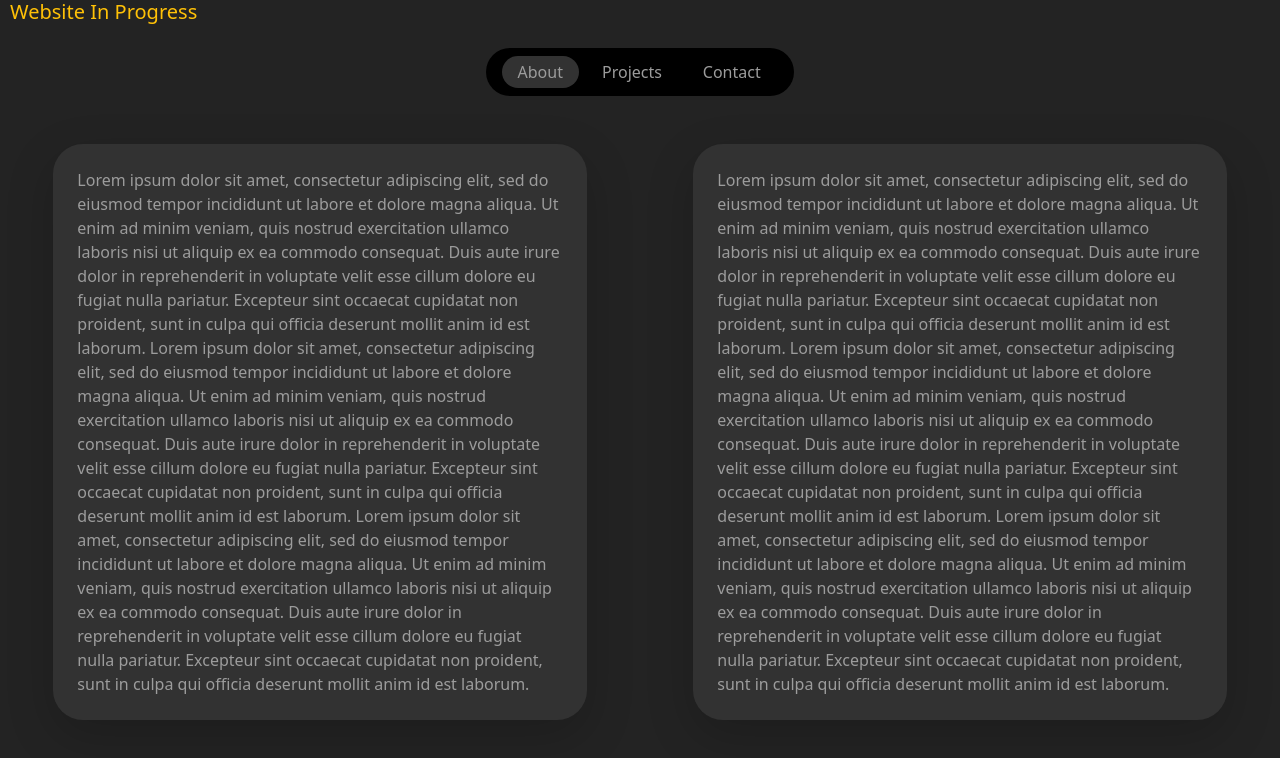
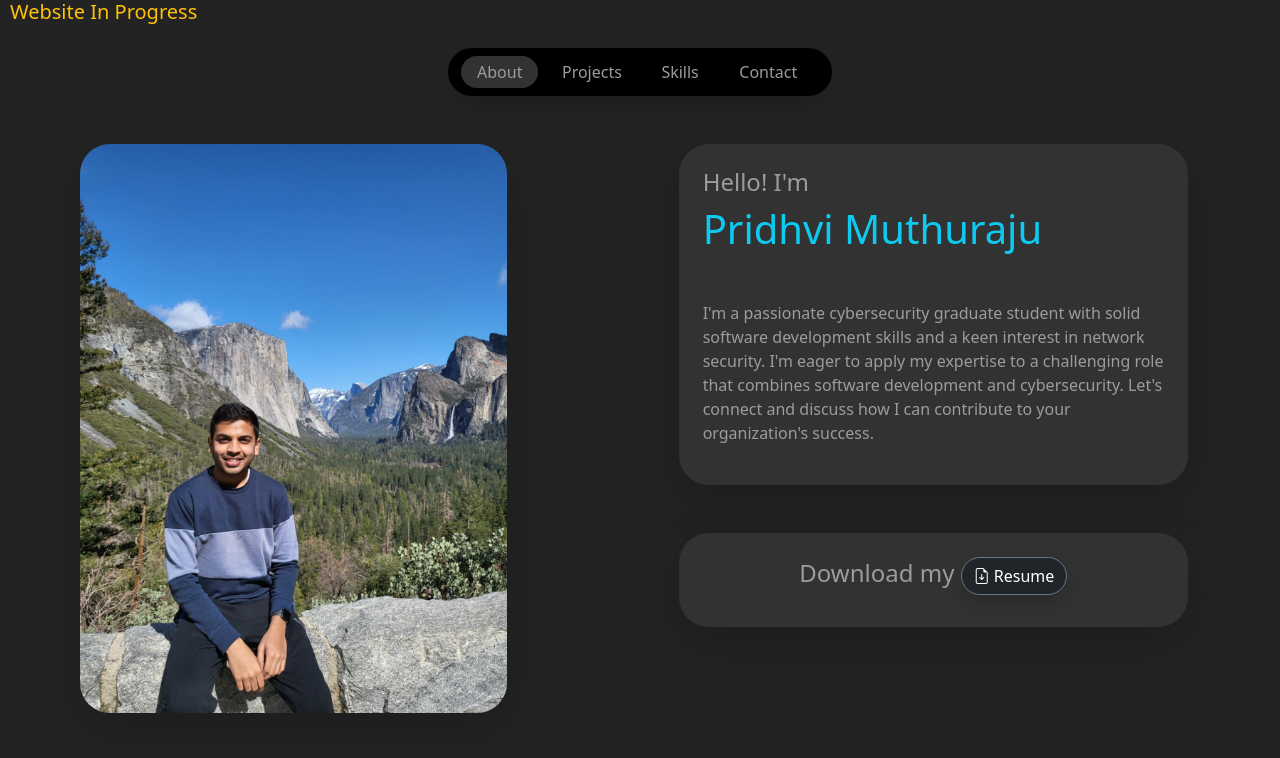
Before and after one commit to pridhvi/pridhvi.github.io, a React (Create React App) app: page /#/about in a window 1280 px wide. Shown: the top 758 px of the page. Built offline with nearby package versions, Linux system fonts and the light colour scheme.

Commit message:
basic AboutComponent done

```diff
--- a/public/index.html
+++ b/public/index.html
@@ -9,6 +9,7 @@
   <link rel="stylesheet" href="https://cdn.jsdelivr.net/npm/bootstrap@5.2.3/dist/css/bootstrap.min.css"
           integrity="sha384-rbsA2VBKQhggwzxH7pPCaAqO46MgnOM80zW1RWuH61DGLwZJEdK2Kadq2F9CUG65" crossorigin="anonymous">
   </link>
+  <link rel="stylesheet" href="https://cdn.jsdelivr.net/npm/bootstrap-icons@1.10.3/font/bootstrap-icons.css" />
 </head>
 
 <body>
--- /dev/null
+++ b/src/about/index.css
@@ -0,0 +1,4 @@
+/* * {
+    font-family: 'Quicksand', sans-serif;
+    font-family: 'Satisfy', cursive;
+} */
--- a/src/about/index.js
+++ b/src/about/index.js
@@ -1,65 +1,37 @@
 import React from 'react'
+import './index.css'
 
 const AboutComponent = () => {
   return (
     <div className="container">
       <div className='row'>
-        <div className='container col-10 col-lg-5 bg-gray p-4 mb-5 wd-rounded-border wd-text-gray shadow-lg'>
-          <span>
-            Lorem ipsum dolor sit amet, consectetur adipiscing elit,
-            sed do eiusmod tempor incididunt ut labore et dolore magna
-            aliqua. Ut enim ad minim veniam, quis nostrud exercitation
-            ullamco laboris nisi ut aliquip ex ea commodo consequat.
-            Duis aute irure dolor in reprehenderit in voluptate velit
-            esse cillum dolore eu fugiat nulla pariatur. Excepteur sint
-            occaecat cupidatat non proident, sunt in culpa qui officia
-            deserunt mollit anim id est laborum.
-            Lorem ipsum dolor sit amet, consectetur adipiscing elit,
-            sed do eiusmod tempor incididunt ut labore et dolore magna
-            aliqua. Ut enim ad minim veniam, quis nostrud exercitation
-            ullamco laboris nisi ut aliquip ex ea commodo consequat.
-            Duis aute irure dolor in reprehenderit in voluptate velit
-            esse cillum dolore eu fugiat nulla pariatur. Excepteur sint
-            occaecat cupidatat non proident, sunt in culpa qui officia
-            deserunt mollit anim id est laborum.
-            Lorem ipsum dolor sit amet, consectetur adipiscing elit,
-            sed do eiusmod tempor incididunt ut labore et dolore magna
-            aliqua. Ut enim ad minim veniam, quis nostrud exercitation
-            ullamco laboris nisi ut aliquip ex ea commodo consequat.
-            Duis aute irure dolor in reprehenderit in voluptate velit
-            esse cillum dolore eu fugiat nulla pariatur. Excepteur sint
-            occaecat cupidatat non proident, sunt in culpa qui officia
-            deserunt mollit anim id est laborum.
-          </span>
+        <div className='container col-7 col-md-6 col-lg-5 col-xl-4 col-xxl-3 bg-gray p-0 mb-3 mb-md-5 wd-rounded-border wd-text-gray shadow-lg'>
+          <img className='wd-rounded-border'
+            src='./images/pridhvi-dp.jpeg' width='100%' height='100%' alt='profile dp' />
         </div>
 
-        <div className='container col-10 col-lg-5 bg-gray p-4 mb-5 wd-rounded-border wd-text-gray shadow-lg'>
-          <span>
-            Lorem ipsum dolor sit amet, consectetur adipiscing elit,
-            sed do eiusmod tempor incididunt ut labore et dolore magna
-            aliqua. Ut enim ad minim veniam, quis nostrud exercitation
-            ullamco laboris nisi ut aliquip ex ea commodo consequat.
-            Duis aute irure dolor in reprehenderit in voluptate velit
-            esse cillum dolore eu fugiat nulla pariatur. Excepteur sint
-            occaecat cupidatat non proident, sunt in culpa qui officia
-            deserunt mollit anim id est laborum.
-            Lorem ipsum dolor sit amet, consectetur adipiscing elit,
-            sed do eiusmod tempor incididunt ut labore et dolore magna
-            aliqua. Ut enim ad minim veniam, quis nostrud exercitation
-            ullamco laboris nisi ut aliquip ex ea commodo consequat.
-            Duis aute irure dolor in reprehenderit in voluptate velit
-            esse cillum dolore eu fugiat nulla pariatur. Excepteur sint
-            occaecat cupidatat non proident, sunt in culpa qui officia
-            deserunt mollit anim id est laborum.
-            Lorem ipsum dolor sit amet, consectetur adipiscing elit,
-            sed do eiusmod tempor incididunt ut labore et dolore magna
-            aliqua. Ut enim ad minim veniam, quis nostrud exercitation
-            ullamco laboris nisi ut aliquip ex ea commodo consequat.
-            Duis aute irure dolor in reprehenderit in voluptate velit
-            esse cillum dolore eu fugiat nulla pariatur. Excepteur sint
-            occaecat cupidatat non proident, sunt in culpa qui officia
-            deserunt mollit anim id est laborum.
-          </span>
+        <div className='container col-10 col-md-7 col-lg-6 col-xl-5 col-xxl-4 '>
+          <div className='bg-gray p-4 mb-3 mb-md-5 wd-rounded-border wd-text-gray shadow-lg'>
+            <h4>
+              Hello! I'm
+            </h4>
+            <h1 className='text-info'>
+              Pridhvi Muthuraju
+            </h1>
+            <p className='mt-5'>
+              I'm a passionate cybersecurity graduate student with solid software development skills
+              and a keen interest in network security. I'm eager to apply my expertise to
+              a challenging role that combines software development and cybersecurity. Let's connect and
+              discuss how I can contribute to your organization's success.
+            </p>
+          </div>
+
+          <div className='bg-gray p-4 mb-3 mb-md-5 wd-rounded-border wd-text-gray shadow-lg d-flex justify-content-center'>
+            <h4>
+              Download my <a href='./files/pridhvi-resume.pdf' download className="btn btn-dark border-secondary rounded-pill shadow"><i className="bi bi-file-earmark-arrow-down"></i> Resume</a>
+            </h4>
+          </div>
+
         </div>
       </div>
     </div>
--- a/src/navigation-bar/index.js
+++ b/src/navigation-bar/index.js
@@ -9,20 +9,26 @@ const NavigationBar = () => {
 
     return (
         <div className='container d-flex justify-content-center mb-3 mb-md-5'>
-            <div className='row nav nav-pills p-2 pe-4 rounded-pill bg-black'>
-                <Link className="nav-link p-0 col-4 d-flex justify-content-center" to="/about">
+            <div className='row nav nav-pills p-2 pe-4 rounded-pill bg-black shadow'>
+                <Link className="nav-link p-0 col-3 d-flex justify-content-center" to="/about">
                     <span className={`wd-text-gray rounded-pill p-1 pe-3 ps-3 ${(active === 'about') ? 'active' : ''}`}>
                         About
                     </span>
                 </Link>
 
-                <Link className="nav-link p-0 col-4 d-flex justify-content-center" to="/projects">
+                <Link className="nav-link p-0 ps-2 col-3 d-flex justify-content-center" to="/projects">
                     <span className={`wd-text-gray rounded-pill p-1 pe-3 ps-3 ${(active === 'projects') ? 'active' : ''}`}>
                         Projects
                     </span>
                 </Link>
 
-                <Link className="nav-link p-0 ps-3 col-4 d-flex justify-content-center" to="/contact">
+                <Link className="nav-link p-0 ps-2 col-3 d-flex justify-content-center" to="/skills">
+                    <span className={`wd-text-gray rounded-pill p-1 pe-3 ps-3 ${(active === 'skills') ? 'active' : ''}`}>
+                        Skills
+                    </span>
+                </Link>
+
+                <Link className="nav-link p-0 ps-2 col-3 d-flex justify-content-center" to="/contact">
                     <span className={`wd-text-gray rounded-pill p-1 pe-3 ps-3 ${(active === 'contact') ? 'active' : ''}`}>
                         Contact
                     </span>
```
Also changed, not shown: public/images/pridhvi-dp.jpeg (added), 1 other file (tests, documents, lock files or other folders).
